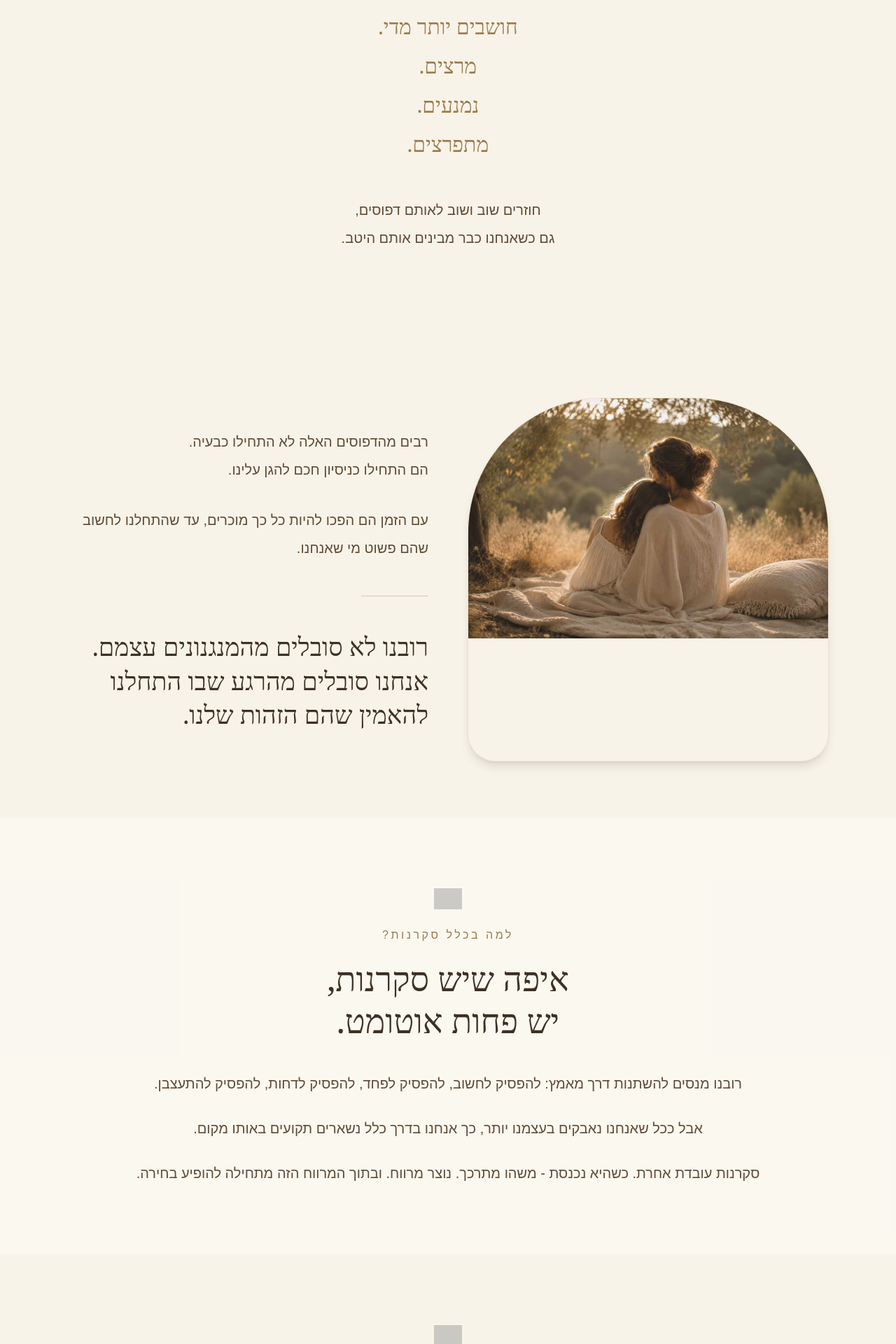
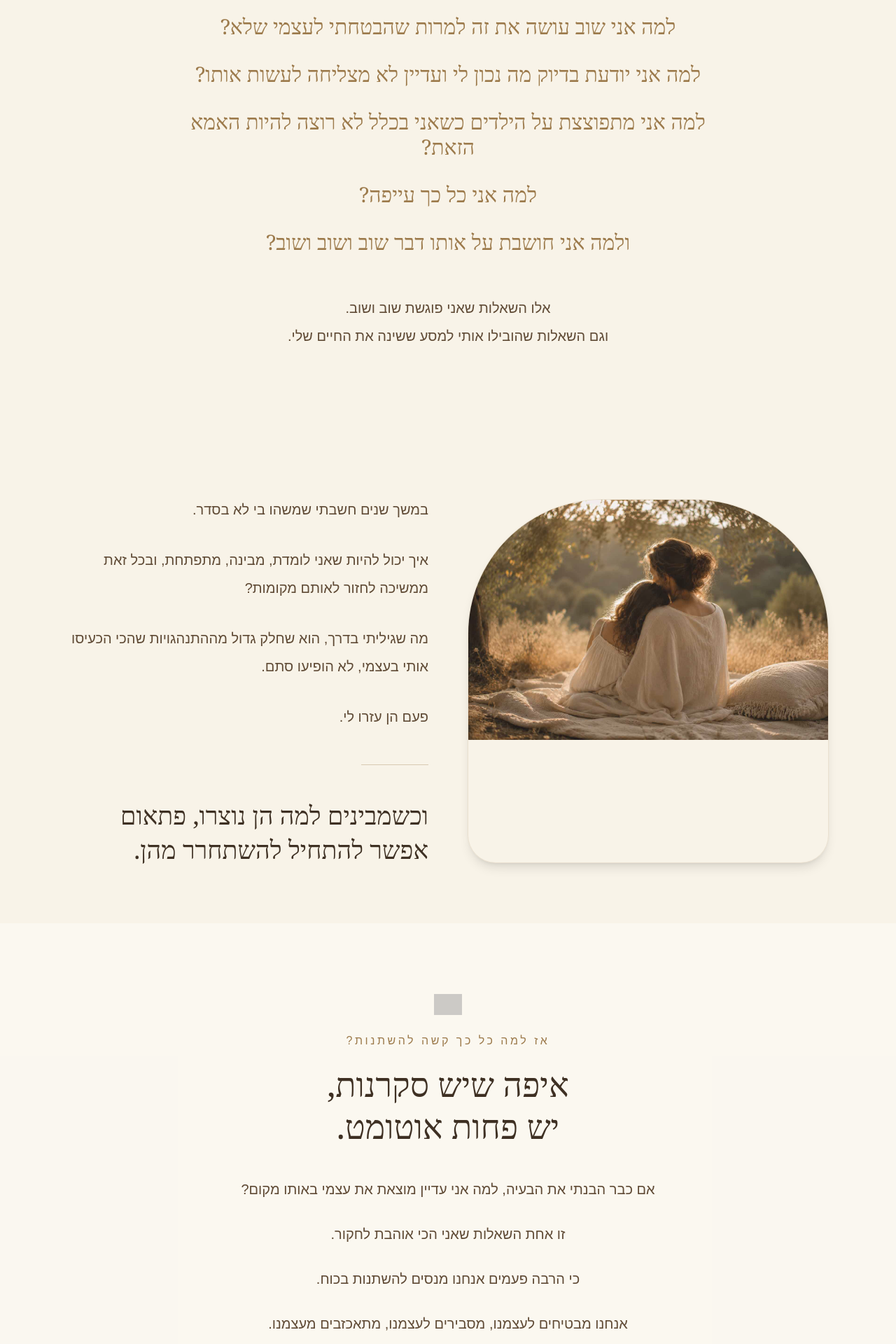
Before and after one commit to shahar27/shahar-landing, a Next.js app: page /defense-patterns-evening in a window 1280 px wide. Shown: the part 1540-3460 px from the top of the page at 70% size. Built offline with nearby package versions, Linux system fonts and the light colour scheme; grey boxes are pictures that could not be loaded.

Commit message:
Update defense patterns evening page copy

```diff
--- a/app/defense-patterns-evening/page.tsx
+++ b/app/defense-patterns-evening/page.tsx
@@ -75,22 +75,45 @@ export default function DefensePatternsEveningPage() {
       <section className="px-6 py-24 md:py-32">
         <div className="max-w-3xl mx-auto text-center">
           <p className="text-3xl md:text-5xl font-serif leading-[1.35]">
-            לפעמים אנחנו מוצאים את עצמנו מגיבים בצורה שלא באמת מייצגת את מי שאנחנו רוצים להיות.
-          </p>
+          אני חושבת שרוב האנשים לא באמת שואלים:
+          <br />
+          "מה המנגנון שלי?"
+        </p>
 
           <BrainDivider />
 
-          <div className="space-y-5 text-2xl md:text-3xl font-serif text-[#9C7A4B]">
-            <p>חושבים יותר מדי.</p>
-            <p>מרצים.</p>
-            <p>נמנעים.</p>
-            <p>מתפרצים.</p>
+          <div className="space-y-8 text-xl md:text-3xl font-serif text-[#9C7A4B]">
+
+            <p>
+              למה אני שוב עושה את זה
+              למרות שהבטחתי לעצמי שלא?
+            </p>
+
+            <p>
+              למה אני יודעת בדיוק מה נכון לי
+              ועדיין לא מצליחה לעשות אותו?
+            </p>
+
+            <p>
+              למה אני מתפוצצת על הילדים
+              כשאני בכלל לא רוצה להיות האמא הזאת?
+            </p>
+
+            <p>
+              למה אני כל כך עייפה?
+            </p>
+
+            <p>
+              ולמה אני חושבת על אותו דבר
+              שוב ושוב ושוב?
+            </p>
+
           </div>
 
           <p className="mt-14 text-xl leading-10 text-[#5F4A35]">
-            חוזרים שוב ושוב לאותם דפוסים,
+            אלו השאלות שאני פוגשת שוב ושוב.
             <br />
-            גם כשאנחנו כבר מבינים אותם היטב.
+            וגם השאלות שהובילו אותי למסע ששינה את החיים שלי.
           </p>
         </div>
       </section>
@@ -104,22 +127,31 @@ export default function DefensePatternsEveningPage() {
 
           <div className="text-center md:text-right">
             <p className="text-xl leading-10 text-[#5F4A35]">
-              רבים מהדפוסים האלה לא התחילו כבעיה.
-              <br />
-              הם התחילו כניסיון חכם להגן עלינו.
+              במשך שנים חשבתי שמשהו בי לא בסדר.
             </p>
 
             <p className="mt-8 text-xl leading-10 text-[#5F4A35]">
-              עם הזמן הם הפכו להיות כל כך מוכרים,
-              עד שהתחלנו לחשוב שהם פשוט מי שאנחנו.
+              איך יכול להיות שאני לומדת,
+              מבינה,
+              מתפתחת,
+              ובכל זאת ממשיכה לחזור לאותם מקומות?
+            </p>
+
+            <p className="mt-8 text-xl leading-10 text-[#5F4A35]">
+              מה שגיליתי בדרך,
+              הוא שחלק גדול מההתנהגויות שהכי הכעיסו אותי בעצמי,
+              לא הופיעו סתם.
+            </p>
+
+            <p className="mt-8 text-xl leading-10 text-[#5F4A35]">
+              פעם הן עזרו לי.
             </p>
 
             <div className="my-12 h-px w-24 bg-[#9C7A4B]/35 mx-auto md:mx-0" />
 
             <p className="text-3xl md:text-4xl font-serif leading-[1.35]">
-              רובנו לא סובלים מהמנגנונים עצמם.
-              <br />
-              אנחנו סובלים מהרגע שבו התחלנו להאמין שהם הזהות שלנו.
+              וכשמבינים למה הן נוצרו,
+              פתאום אפשר להתחיל להשתחרר מהן.
             </p>
           </div>
         </div>
@@ -131,7 +163,7 @@ export default function DefensePatternsEveningPage() {
           <BrainMark />
 
           <p className="text-[#9C7A4B] tracking-[0.22em] mb-5">
-            למה בכלל סקרנות?
+            אז למה כל כך קשה להשתנות?
           </p>
 
           <h2 className="text-4xl md:text-5xl font-serif leading-[1.25] text-[#3E3023]">
@@ -141,21 +173,30 @@ export default function DefensePatternsEveningPage() {
           </h2>
 
           <div className="mt-10 text-xl leading-10 text-[#5F4A35] space-y-6">
+
             <p>
-              רובנו מנסים להשתנות דרך מאמץ:
-              להפסיק לחשוב, להפסיק לפחד, להפסיק לדחות, להפסיק להתעצבן.
+              אם כבר הבנתי את הבעיה,
+              למה אני עדיין מוצאת את עצמי באותו מקום?
             </p>
 
             <p>
-              אבל ככל שאנחנו נאבקים בעצמנו יותר,
-              כך אנחנו בדרך כלל נשארים תקועים באותו מקום.
+              זו אחת השאלות שאני הכי אוהבת לחקור.
             </p>
 
             <p>
-              סקרנות עובדת אחרת.
-              כשהיא נכנסת - משהו מתרכך. נוצר מרווח.
-              ובתוך המרווח הזה מתחילה להופיע בחירה.
+              כי הרבה פעמים אנחנו מנסים להשתנות בכוח.
             </p>
+
+            <p>
+              אנחנו מבטיחים לעצמנו,
+              מסבירים לעצמנו,
+              מתאכזבים מעצמנו.
+            </p>
+
+            <p>
+              ובכל זאת משהו בפנים ממשיך למשוך לאותו כיוון.
+            </p>
+
           </div>
         </div>
       </section>
```
